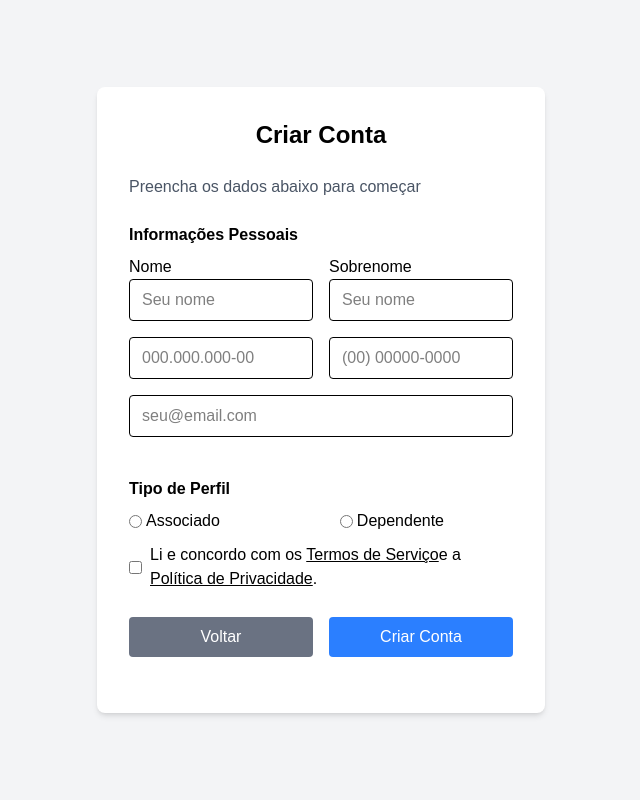
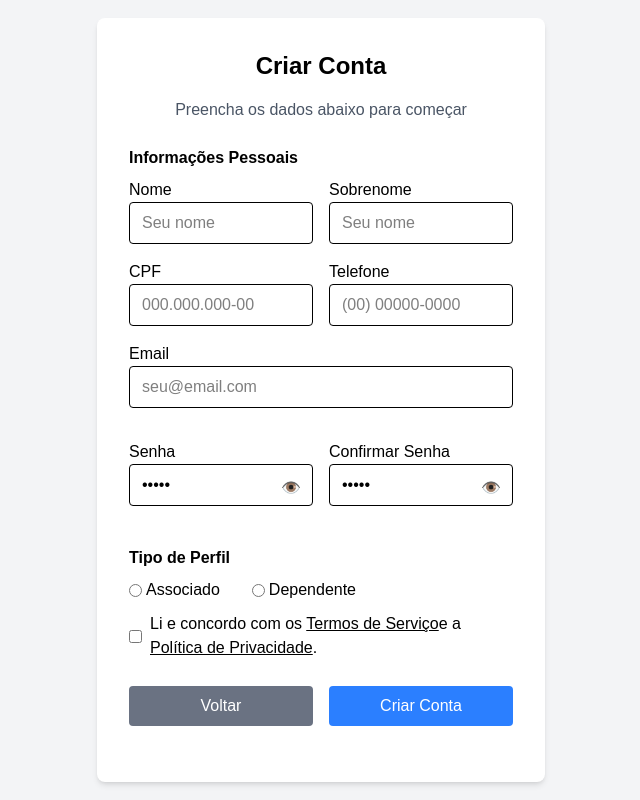
Before and after one commit to YaghoJP/PI-controle-espacos-frontend, a Next.js app in the folder frontend-ecomerce/: page /TelaCadastro in a window 1280 px wide. Shown: the whole page, without its empty margins (319-959 px from the left). Built offline with nearby package versions, Linux system fonts and the light colour scheme.

Commit message:
feat: validate schema

```diff
--- a/frontend-ecomerce/package.json
+++ b/frontend-ecomerce/package.json
@@ -16,7 +16,8 @@
     "@mui/material": "^7.3.2",
     "next": "15.5.2",
     "react": "^18.3.1",
-    "react-dom": "^18.3.1"
+    "react-dom": "^18.3.1",
+    "zod": "^4.1.8"
   },
   "devDependencies": {
     "@eslint/eslintrc": "^3",
--- /dev/null
+++ b/frontend-ecomerce/src/app/Componets/Buttons.tsx
@@ -0,0 +1,24 @@
+interface ButtonsProps{
+    onChangeBack: ()=> void;
+    onSubmit: ()=> void;
+}
+export function Buttons({onChangeBack, onSubmit}:ButtonsProps) {
+  return (
+    <div className="mb-6 col-span-2 flex gap-4">
+      <button
+        type="submit"
+        onClick={onSubmit}
+        className="bg-gray-500 text-white px-4 py-2 rounded w-50/100 disabled:opacity-50"
+      >
+        Voltar
+      </button>
+      <button
+        onClick={onChangeBack}
+        type="submit"
+        className="bg-blue-500 text-white px-4 py-2 rounded w-50/100 disabled:opacity-50"
+      >
+        Criar Conta
+      </button>
+    </div>
+  );
+}
--- /dev/null
+++ b/frontend-ecomerce/src/app/Componets/Header.tsx
@@ -0,0 +1,12 @@
+export default function HearderCreate() {
+    return (
+      <div className="mb-6 text-center">
+        <h2 className="text-2xl font-bold mb-4 text-black">
+          Criar Conta
+        </h2>
+        <p className="text-gray-600 mb-6">
+          Preencha os dados abaixo para começar
+        </p>
+      </div>
+    );
+  }
--- /dev/null
+++ b/frontend-ecomerce/src/app/Componets/InputPassword.tsx
@@ -0,0 +1,35 @@
+import { useState } from "react";
+
+interface InputPasswordProps {
+  value: string;
+  onChange: (e: React.ChangeEvent<HTMLInputElement>) => void;
+  labelvalue: string;
+}
+
+export function InputPassword({ value, onChange, labelvalue }: InputPasswordProps) {
+  const [showPassword, setShowPassword] = useState(false);
+
+  return (
+    <div className="flex flex-col mt-4 relative">
+      <label style={{ color: "black" }}>{labelvalue}</label>
+      <input
+        style={{ color: "black" }}
+        type={showPassword ? "text" : "password"}
+        name="password"
+        placeholder="Sua senha"
+        className="border rounded px-3 py-2 w-full pr-10"
+        value={value}
+        onChange={onChange}
+        required
+      />
+      {/* Botão para mostrar/ocultar senha */}
+      <button
+        type="button"
+        onClick={() => setShowPassword((prev) => !prev)}
+        className="absolute right-3 top-9 text-gray-600"
+      >
+        {showPassword ? "🙈" : "👁️"}
+      </button>
+    </div>
+  );
+}
--- /dev/null
+++ b/frontend-ecomerce/src/app/Componets/InputTextEmail.tsx
@@ -0,0 +1,24 @@
+import { ChangeEvent } from "react";
+
+interface InputTextProps{
+    value: string;
+    setChange: (value: ChangeEvent<HTMLInputElement>) => void;
+}
+
+export function InputTextEmail({value , setChange}:InputTextProps) {
+  return (
+    <div className="flex flex-col mt-4">
+      <label style={{ color: "black" }}>Email</label>
+      <input
+        style={{ color: "black" }}
+        type="email"
+        name="email"
+        placeholder="seu@email.com"
+        value={value}
+        onChange={setChange}
+        className="border rounded px-3 py-2 w-full"
+        required
+      />
+    </div>
+  );
+}
--- /dev/null
+++ b/frontend-ecomerce/src/app/Componets/PerfilSelector.tsx
@@ -0,0 +1,41 @@
+import React from "react";
+
+interface PerfilSelectorProps{
+    value: string;
+    onChange: (value: string)=> void;
+}
+
+export default function PerfilSelector({ value, onChange }:PerfilSelectorProps) {
+  return (
+    <div className="mb-6">
+      <h3 className="font-semibold mb-2" style={{ color: "black" }}>
+        Tipo de Perfil
+      </h3>
+      <div className="flex gap-8">
+        <label className="flex items-center gap-1" style={{ color: "black" }}>
+          <input
+            style={{ color: "gray" }}
+            type="radio"
+            name="perfil"
+            value="Associado"
+            checked={value === "Associado"}
+            onChange={(e) => onChange(e.target.value)}
+          />
+          Associado
+        </label>
+
+        <label className="flex items-center gap-1" style={{ color: "black" }}>
+          <input
+            style={{ color: "gray" }}
+            type="radio"
+            name="perfil"
+            value="Dependente"
+            checked={value === "Dependente"}
+            onChange={(e) => onChange(e.target.value)}
+          />
+          Dependente
+        </label>
+      </div>
+    </div>
+  );
+}
--- /dev/null
+++ b/frontend-ecomerce/src/app/Componets/TermsOfService.tsx
@@ -0,0 +1,27 @@
+
+export function TermsOfService() {
+  return (
+    <div
+      className="mb-10"
+      style={{
+        display: "flex",
+        alignItems: "center",
+        color: "black",
+        height: "20px",
+      }}
+    >
+      <input type="checkbox" id="termos" style={{ marginRight: "8px" }} />
+      <label htmlFor="termos">
+        Li e concordo com os{" "}
+        <a href="/termos" style={{ textDecoration: "underline" }}>
+          Termos de Serviço
+        </a>
+        e a{" "}
+        <a href="/privacidade" style={{ textDecoration: "underline" }}>
+          Política de Privacidade
+        </a>
+        .
+      </label>
+    </div>
+  );
+}
--- /dev/null
+++ b/frontend-ecomerce/src/app/TelaCadastro/SchemaUserValidate.tsx
@@ -0,0 +1,12 @@
+
+import {z} from 'zod';
+
+export const SchemaUserValidate = z.object({
+    name: z.string().min(2, { message: "nome deve ter no minimo 2 caracteres"}),
+    surname: z.string().min(2, { message: "sobrenome deve ter no mínimo 2 caracteres"}),
+    cpf: z.string().min(11, { message: "cpf deve ter no minimo 11 caracteres"}),
+    phone: z.string().min(10, { message: "telefone deve ter no minimo 10 caracteres"}),
+    email: z.email({ message: "email inválido"}),
+    password: z.string().min(6, { message: "senha deve ter no minímo 6 caracteres"})
+
+})
--- a/frontend-ecomerce/src/app/TelaCadastro/page.tsx
+++ b/frontend-ecomerce/src/app/TelaCadastro/page.tsx
@@ -1,3 +1,12 @@
+"use client"; // isso faz o componente ser Client e aceitar handlers
+
+import HearderCreate from "../Componets/Header";
+import { Buttons } from "../Componets/Buttons";
+import { TermsOfService } from "../Componets/TermsOfService";
+import PerfilSelector from "../Componets/PerfilSelector";
+import { InputTextEmail } from "../Componets/InputTextEmail";
+import { InputPassword } from "../Componets/InputPassword";
+
 export default function Cadastro() {
   return (
     <div className="flex justify-center items-center min-h-screen bg-gray-100">
@@ -5,15 +14,7 @@ export default function Cadastro() {
         onSubmit={undefined}
         className="bg-white p-8 rounded-lg shadow-md w-full max-w-md"
       >
-        <div className="mb-6 text-center">
-          <h2 className="text-2xl font-bold mb-4" style={{ color: "black" }}>
-            Criar Conta
-          </h2>
-        </div>
-        <p className="text-gray-600 mb-6">
-          Preencha os dados abaixo para começar
-        </p>
-
+        <HearderCreate />
         {/* Informações Pessoais */}
         <div className="mb-10">
           <h3 className="font-semibold mb-2" style={{ color: "black" }}>
@@ -21,7 +22,7 @@ export default function Cadastro() {
           </h3>
           <div className="grid grid-cols-2 gap-4">
             <div className="flex flex-col">
-              <label style={{color:"black"}}>Nome</label>
+              <label style={{ color: "black" }}>Nome</label>
               <input
                 style={{ color: "black" }}
                 type="text"
@@ -34,7 +35,7 @@ export default function Cadastro() {
               />
             </div>
             <div className="flex flex-col">
-              <label style={{color:"black"}}>Sobrenome</label>
+              <label style={{ color: "black" }}>Sobrenome</label>
               <input
                 style={{ color: "black" }}
                 type="text"
@@ -48,6 +49,8 @@ export default function Cadastro() {
             </div>
           </div>
           <div className="grid grid-cols-2 gap-4 mt-4">
+            <div className="flex flex-col">
+              <label style={{ color: "black" }}>CPF</label>
               <input
                 style={{ color: "black" }}
                 type="text"
@@ -58,6 +61,9 @@ export default function Cadastro() {
                 className="border rounded px-3 py-2 w-full"
                 required
               />
+            </div>
+            <div className="flex flex-col">
+              <label style={{color: "black"}}>Telefone</label>
               <input
                 style={{ color: "black" }}
                 type="text"
@@ -69,92 +75,19 @@ export default function Cadastro() {
                 required
               />
             </div>
-          <input
-            style={{ color: "black" }}
-            type="email"
-            name="email"
-            placeholder="seu@email.com"
-            value={undefined}
-            onChange={undefined}
-            className="border rounded px-3 py-2 w-full mt-4"
-            required
-          />
+          </div>
+          <InputTextEmail value="" setChange={() => {}} />
+          <div className="flex flex-row gap-4 mt-4">
+            <InputPassword value="12356" labelvalue="Senha" onChange={()=>{}}/>
+            <InputPassword value="12356" labelvalue="Confirmar Senha" onChange={()=>{}}/>
           </div>
 
+        </div>
         {/* Tipo de Perfil */}
-        <div className="mb-6">
-          <h3 className="font-semibold mb-2" style={{ color: "black" }}>
-            Tipo de Perfil
-          </h3>
-          <div className="flex gap-30">
-            <label
-              className="flex items-center gap-1"
-              style={{ color: "black" }}
-            >
-              <input
-                style={{ color: "gray" }}
-                type="radio"
-                name="perfil"
-                value="Associado"
-                checked={undefined}
-                onChange={undefined}
-              />
-              Associado
-            </label>
-
-            <label
-              className="flex items-center gap-1"
-              style={{ color: "black" }}
-            >
-              <input
-                style={{ color: "gray" }}
-                type="radio"
-                name="perfil"
-                value="Dependente"
-                checked={undefined}
-                onChange={undefined}
-              />
-              Dependente
-            </label>
-          </div>
-        </div>
-        <div
-          className="mb-10"
-          style={{
-            display: "flex",
-            alignItems: "center",
-            color: "black",
-            height: "20px",
-          }}
-        >
-          <input type="checkbox" id="termos" style={{ marginRight: "8px" }} />
-          <label htmlFor="termos">
-            Li e concordo com os{" "}
-            <a href="/termos" style={{ textDecoration: "underline" }}>
-              Termos de Serviço
-            </a>
-            e a{" "}
-            <a href="/privacidade" style={{ textDecoration: "underline" }}>
-              Política de Privacidade
-            </a>
-            .
-          </label>
-        </div>
-
-        <div className="mb-6 col-span-2 flex gap-4">
-          <button
-            type="submit"
-            className="bg-gray-500 text-white px-4 py-2 rounded w-50/100 disabled:opacity-50"
-          >
-            Voltar
-          </button>
-          <button
-            type="submit"
-            className="bg-blue-500 text-white px-4 py-2 rounded w-50/100 disabled:opacity-50"
-          >
-            Criar Conta
-          </button>
-        </div>
+        <PerfilSelector value="" onChange={() => {}} />
+        {/* Termos de Serviço e Botões */}
+        <TermsOfService />
+        <Buttons onChangeBack={() => {}} onSubmit={() => {}} />
       </form>
     </div>
   );
```
Also changed, not shown: 1 other file (tests, documents, lock files or other folders). Lines whose indentation alone changed are shown as unchanged.
